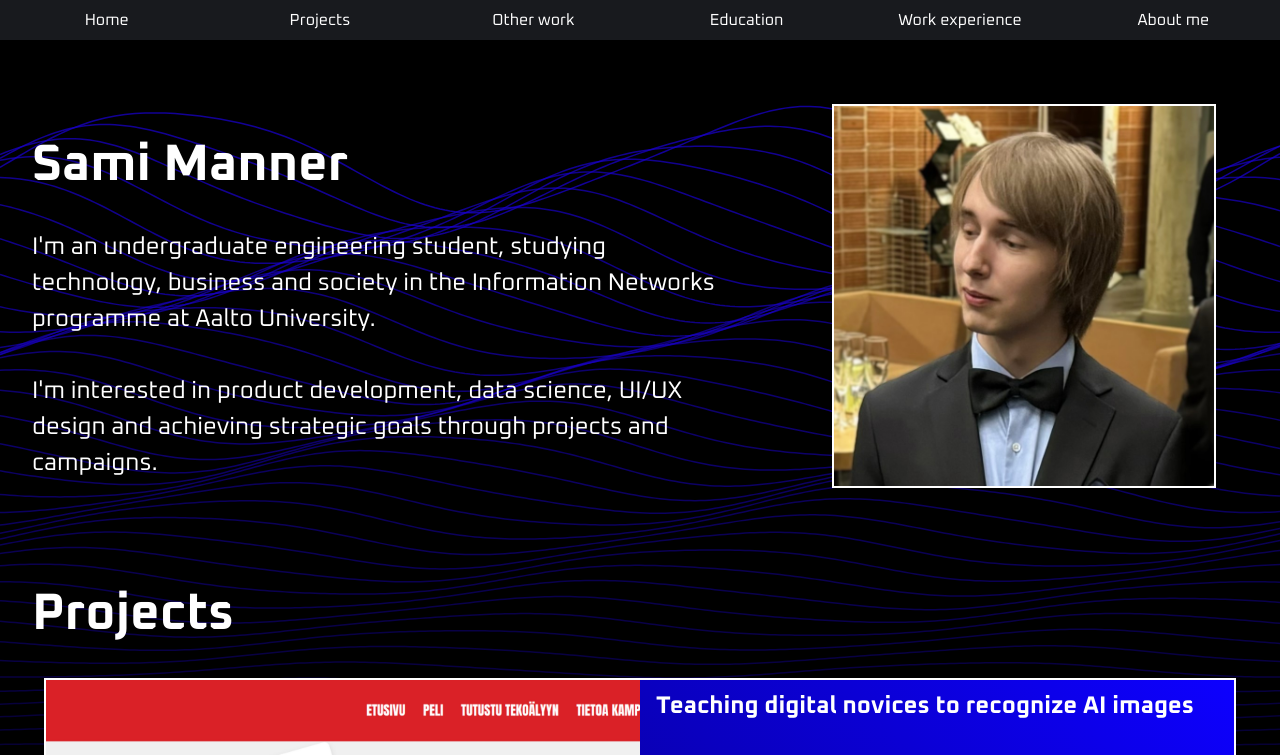
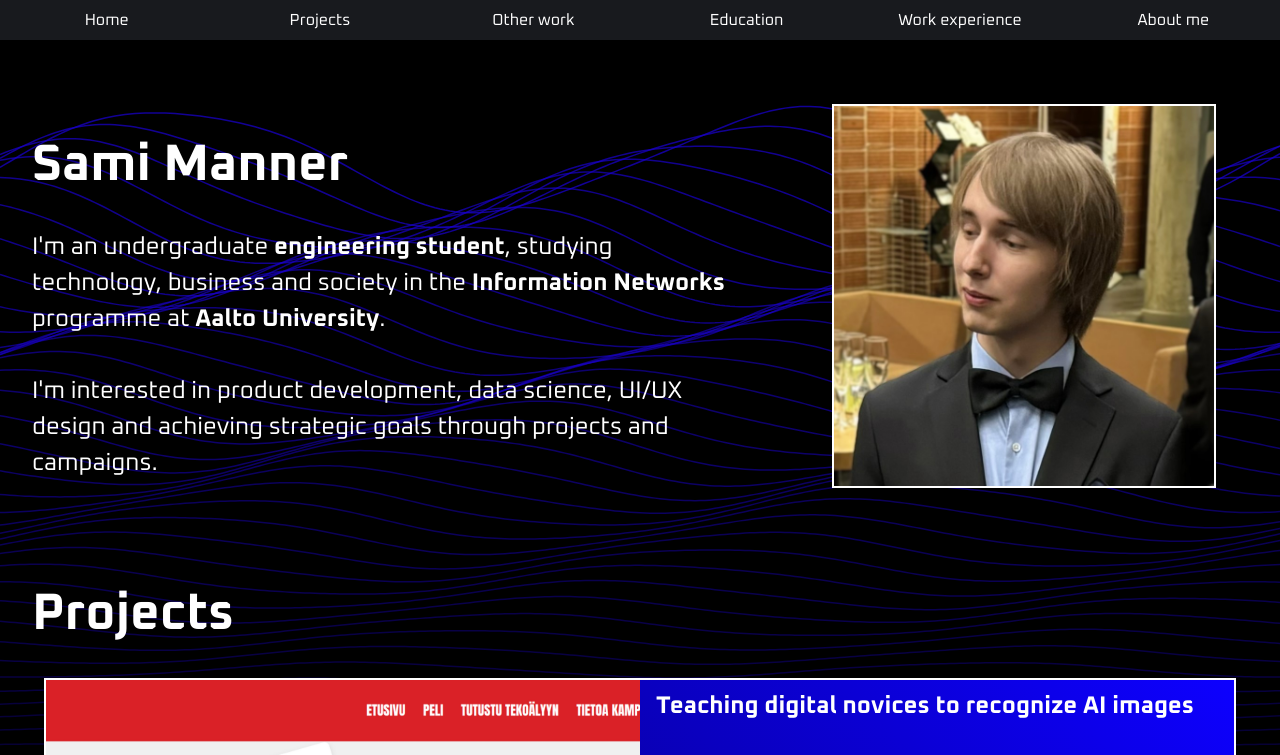
Before and after one commit to silentwinter0/portfolio, a React (Vite) app: page / in a window 1280 px wide. Shown: the top 755 px of the page. Built offline with nearby package versions, Linux system fonts and the light colour scheme.

Commit message:
Made frontpage-wide text placement and styling adjustments

```diff
--- a/src/pages/FrontPage.jsx
+++ b/src/pages/FrontPage.jsx
@@ -18,9 +18,9 @@ function FrontPage() {
         <div className="introduction-text">
         <h1>Sami Manner</h1>
         <p className='introduction-bigtext'>
-          I'm an undergraduate engineering student, studying technology,
-          business and society in the Information Networks programme at
-          Aalto University.
+          I'm an undergraduate <b>engineering student</b>, studying technology,
+          business and society in the <b>Information Networks</b> programme at
+          <b> Aalto University</b>.
           <br/><br/>
           I'm interested in product development,
           data science, UI/UX design and achieving strategic goals through
@@ -43,8 +43,11 @@ function FrontPage() {
         <h1>Education</h1>
             <Article
               imageSrc=""
-              title="Information Networks, Bachelor of Science student at Aalto
-                University"
+              title={<>
+                Information Networks, Bachelor of Science
+                <br/>
+                Aalto University
+              </>}
               subtitle={
               <>
                 2024 – present<br/>2nd year (100/180 ECTS)
```
